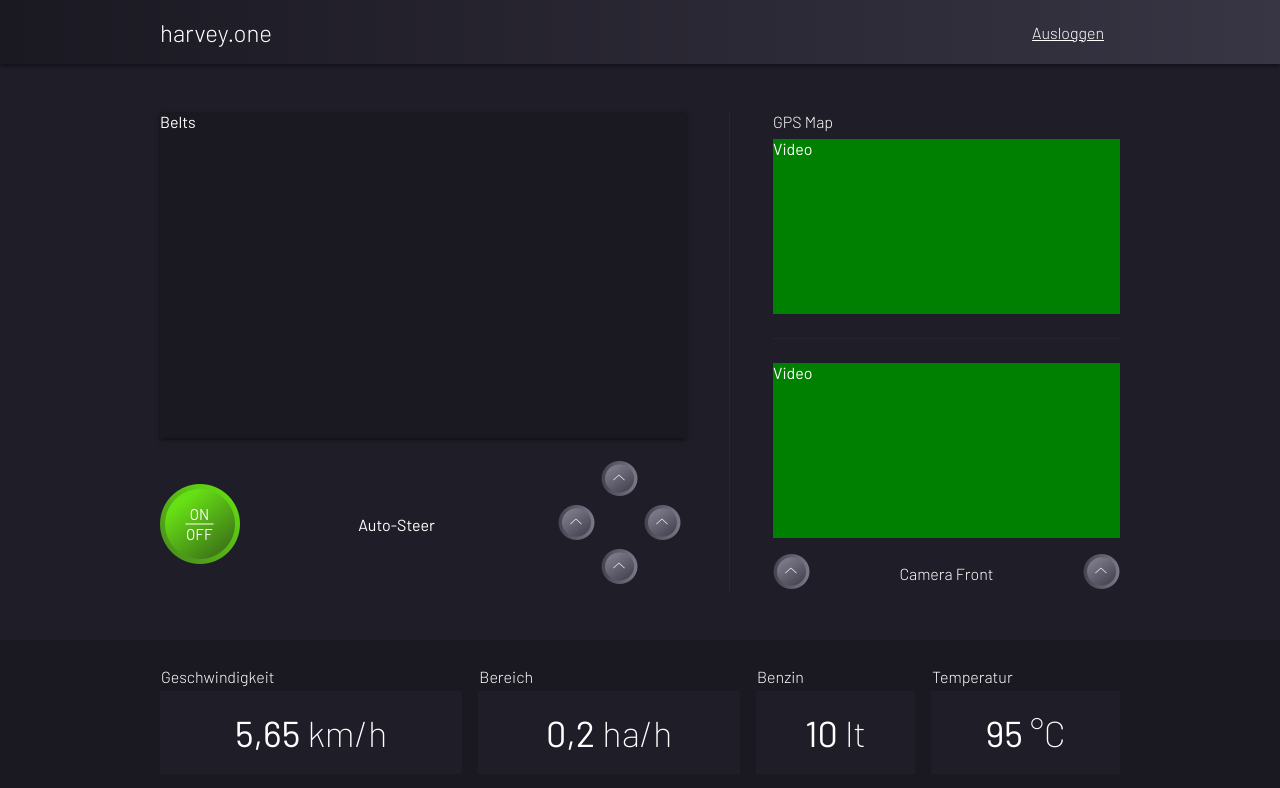
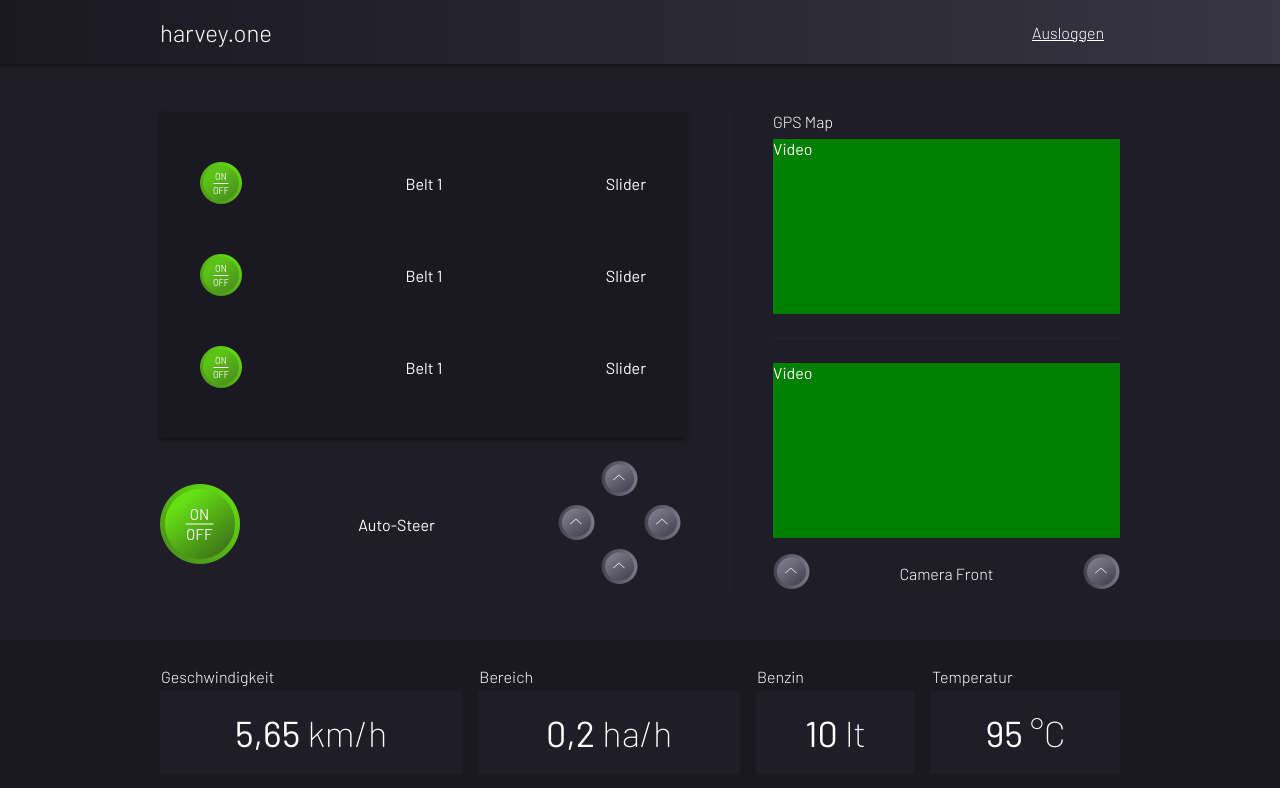
Before and after one commit to axlbert/harvey-control-panel, a React (Create React App) app: page / in a window 1280 px wide. Shown: the top 788 px of the page. Built offline with nearby package versions, Linux system fonts and the light colour scheme.

Commit message:
init belt component

```diff
--- /dev/null
+++ b/src/Main/Belts/Belt/Belt.css
@@ -0,0 +1,5 @@
+.Belt {
+  display: flex;
+  align-items: center;
+  justify-content: space-between;
+}
--- /dev/null
+++ b/src/Main/Belts/Belt/Belt.js
@@ -0,0 +1,15 @@
+import React from 'react';
+
+import './Belt.css';
+
+import onOff from './on-off-small.png';
+
+export default function Belt() {
+  return (
+    <div className="Belt">
+      <img src={onOff} />
+      <div>Belt 1</div>
+      <div>Slider</div>
+    </div>
+  );
+}
--- a/src/Main/Belts/Belts.css
+++ b/src/Main/Belts/Belts.css
@@ -1,6 +1,11 @@
 .Belts {
+  display: flex;
+  flex-direction: column;
+  justify-content: space-evenly;
+  box-sizing: border-box;
   width: 100%;
   height: 326px;
+  padding: 0 2.5rem;
+  box-shadow: 0 2px 4px rgba(0, 0, 0, .5);
   background-color: rgb(26, 24, 33);
-  box-shadow: 0 2px 4px rgba(0, 0, 0, .5);
 }
--- a/src/Main/Belts/Belts.js
+++ b/src/Main/Belts/Belts.js
@@ -1,9 +1,14 @@
 import React from 'react';
 
 import './Belts.css';
+import Belt from './Belt/Belt';
 
 export default function Belts() {
   return (
-    <div className="Belts">Belts</div>
+    <div className="Belts">
+      <Belt />
+      <Belt />
+      <Belt />
+    </div>
   );
 }
```
Also changed, not shown: src/Main/Belts/Belt/on-off-small.png (added).
